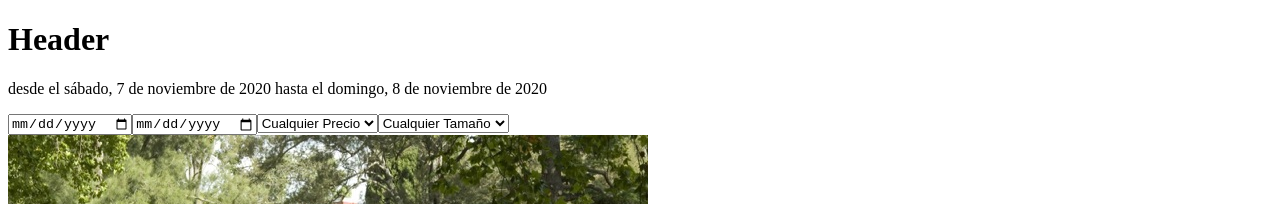
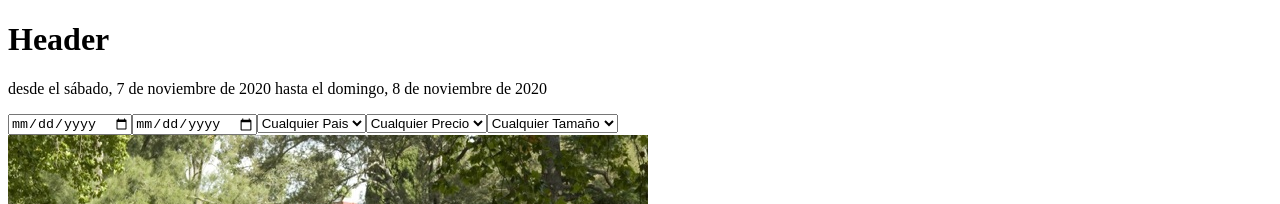
Before and after one commit to damiloyola/proyecto3-reserva-alojamiento, a React (Create React App) app: page / in a window 1280 px wide. Shown: the top 204 px of the page. Built offline with nearby package versions, Linux system fonts and the light colour scheme.

Commit message:
se agregan filtros de pais

```diff
--- a/src/components/Cards.js
+++ b/src/components/Cards.js
@@ -20,6 +20,7 @@ const Cards = () => {
         // debugger;
         if (stateStart == today || stateStart >= itemDateStart) {
             if (stateEnd == oneWeek || stateEnd <= itemDateEnd) {
+                if (state.country == "0" || state.country == item.country) {
                     if (state.price == "0" || item.price == state.price) {
                         switch (state.size) {
                             case "chico":
@@ -48,6 +49,7 @@ const Cards = () => {
                     }
                 }
             }
+        }
     };
 
     const result = data.filter((item) => validator(item));
--- a/src/components/Filters.js
+++ b/src/components/Filters.js
@@ -18,7 +18,16 @@ const Filters = () => {
         <div>
             <input name="dateStart" onChange={handleInput} type="date" />
             <input name="dateEnd" type="date" onChange={handleInput} />
-            <select name="price" id="price_select" onChange={handleInput}>
+            <select name="country" onChange={handleInput}>
+                <option default value="0">
+                    Cualquier Pais
+                </option>
+                <option value="Argentina">Argentina</option>
+                <option value="Brasil">Brasil</option>
+                <option value="Chile">Chile</option>
+                <option value="Uruguay">Uruguay</option>
+            </select>
+            <select name="price" onChange={handleInput}>
                 <option default value="0">
                     Cualquier Precio
                 </option>
@@ -27,7 +36,7 @@ const Filters = () => {
                 <option value="3">Precio Alto</option>
                 <option value="4">Precio Muy Alto</option>
             </select>
-            <select name="size" id="size_select" onChange={handleInput}>
+            <select name="size" onChange={handleInput}>
                 <option default value="0">
                     Cualquier Tamaño
                 </option>
--- a/src/components/StateContext.js
+++ b/src/components/StateContext.js
@@ -7,6 +7,7 @@ export const StateProvider = (props) => {
     const [state, setState] = useState({
         dateStart: moment(),
         dateEnd: moment().add(1, "d"),
+        country: "0",
         price: "0",
         size: "0",
     });
```
Lines whose indentation alone changed are shown as unchanged.
